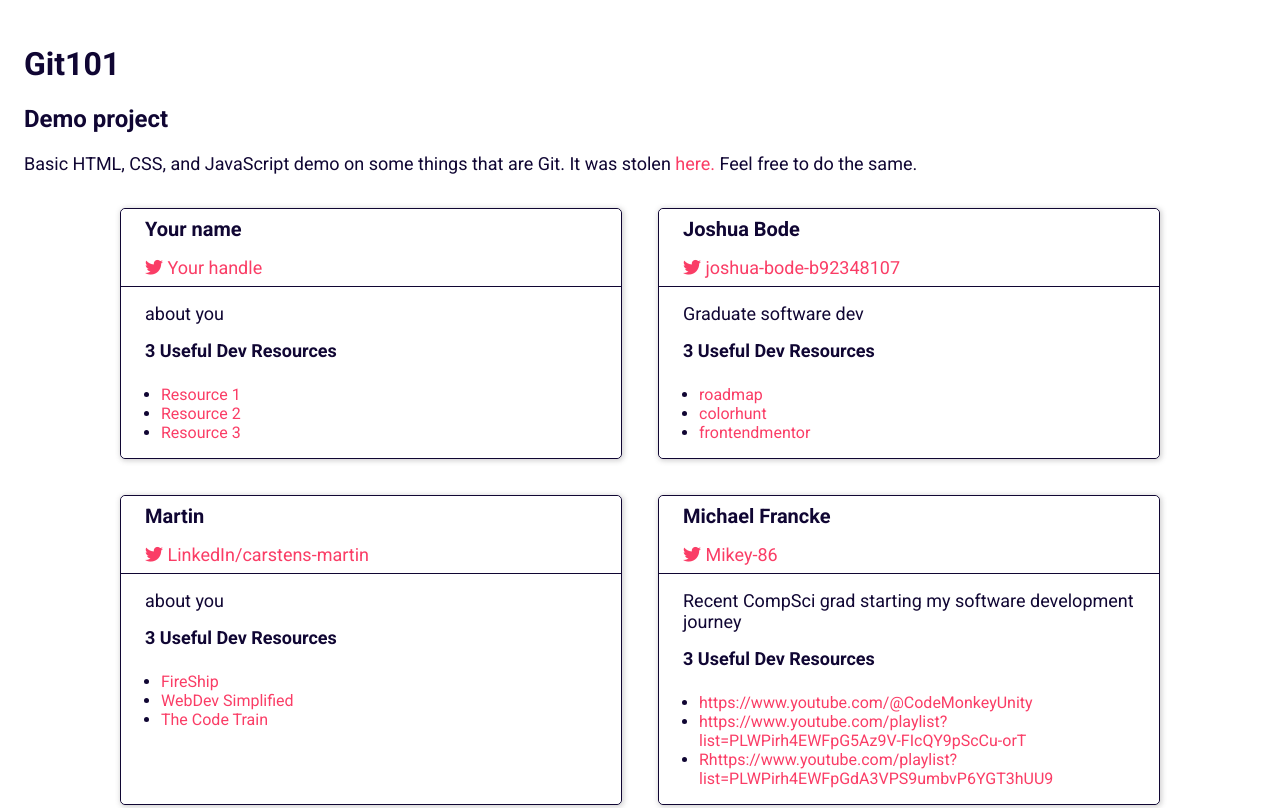
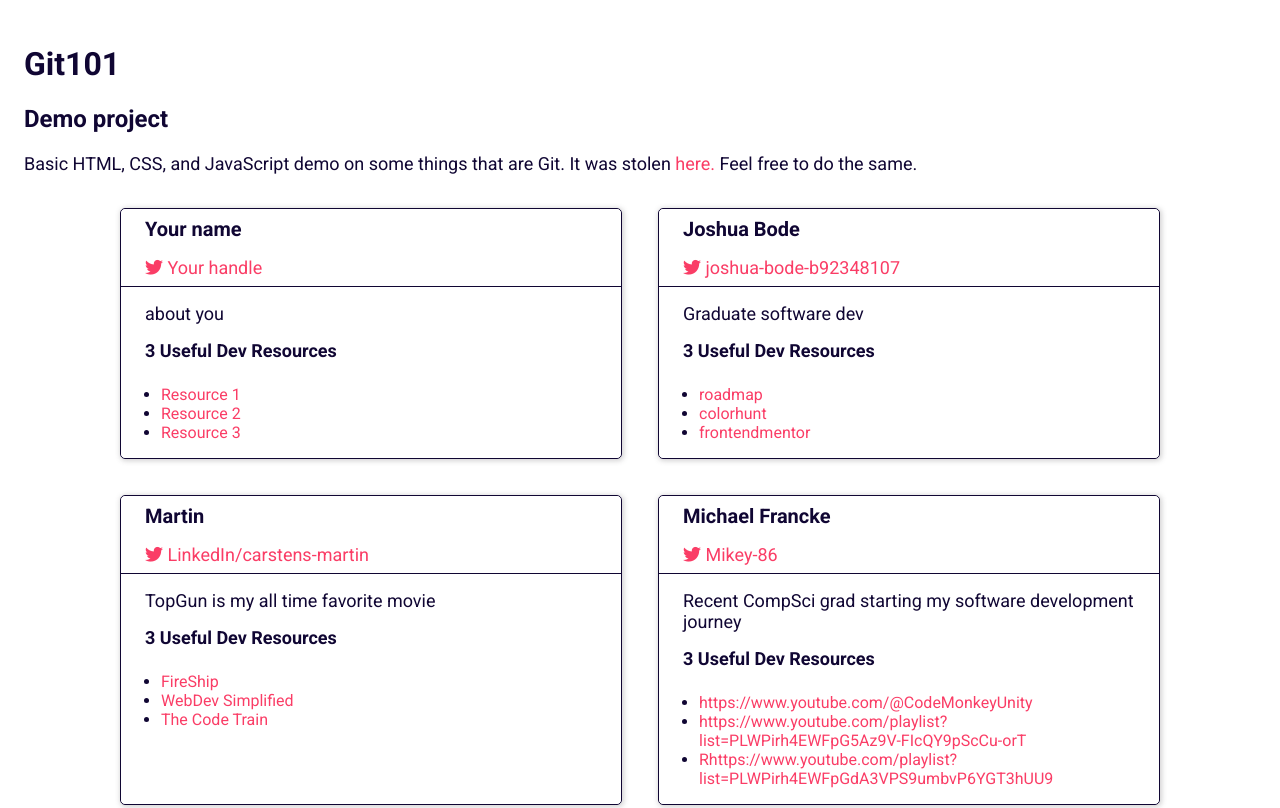
Before and after one commit to MembaMcetywa/git101, a plain HTML site: page index.html in a window 1280 px wide. Shown: the top 808 px of the page. Drawn offline with nearby package versions, Linux system fonts and the light colour scheme.

Commit message:
(feat): added a new component with my information on it

```diff
--- a/index.html
+++ b/index.html
@@ -113,7 +113,7 @@
             <i class="fab fa-twitter"></i>
             <a href="https://www.linkedin.com/in/carstens-martin" target="_blank">LinkedIn/carstens-martin</a>
           </p>
-          <p class="about">about you</p>
+          <p class="about">TopGun is my all time favorite movie</p>
           <div class="resources">
             <p>3 Useful Dev Resources</p>
             <ul>
```
